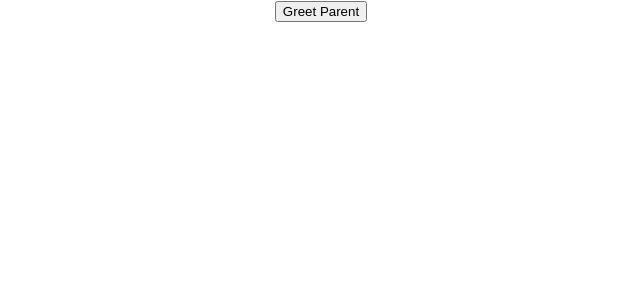
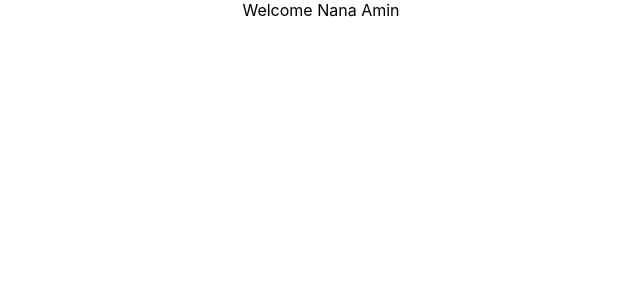
Before and after one commit to rocklessg/react23, a React (Create React App) app: page / in a window 1280 px wide. Shown: the top 300 px of the page, without its empty margins (319-959 px from the left). Built offline with nearby package versions, Linux system fonts and the light colour scheme.

Commit message:
Conditional Rendering

```diff
--- a/src/App.js
+++ b/src/App.js
@@ -9,6 +9,7 @@
 import ClassClick from './components/ClassClick';
 import EventBind from './components/EventBind';
 import ParentComponent from './components/ParentComponent';
+import UserGreeting from './components/UserGreeting';
 
 // function App() {
 //   return (
@@ -38,7 +39,8 @@
   render() {
     return(
       <div className="App">
-        < ParentComponent />
+        < UserGreeting />
+        {/* < ParentComponent /> */}
         {/* < EventBind /> */}
         {/* < FunctionClick />
         < ClassClick /> */}
--- a/src/components/ChildComponent.js
+++ b/src/components/ChildComponent.js
@@ -3,7 +3,7 @@
 function ChildComponent(props) {
   return (
     <div>
-      <button onClick={props.greetHandler}>Greet Parent</button>
+      <button onClick={() => props.greetHandler('child')}>Greet Parent</button>
     </div>
   )
 }
--- a/src/components/ParentComponent.js
+++ b/src/components/ParentComponent.js
@@ -12,13 +12,12 @@
       this.greetParent = this.greetParent.bind(this)
     }
 
-    greetParent() {
-        alert(`Hello ${this.state.parentName}`)
+    greetParent(childName) {
+        alert(`Hello ${this.state.parentName} from ${childName}`)
     }
 
   render() {
     return (
-
       <div>
         < ChildComponent greetHandler={this.greetParent}/>
       </div>
--- /dev/null
+++ b/src/components/UserGreeting.js
@@ -0,0 +1,56 @@
+import React, { Component } from 'react'
+
+// Conditional Rendering
+class UserGreeting extends Component {
+    constructor(props) {
+      super(props)
+
+      this.state = {
+         isLoggedIn: true
+      }
+    }
+  render() {
+
+    return this.state.isLoggedIn && <div>Welcome Nana Amin</div> // Short circuit approach
+
+   // return this.state.isLoggedIn ? <div>Welcome Nana Amin</div> : <div>Welcome Guest</div> // ternary operator
+
+    // let message // Element Variable approach
+    // if (this.state.isLoggedIn) {
+    //     message = 'Welcome Nana Amin'
+    // } else {
+    //     message = 'Welcome Guest'
+    // }
+    // return <div>{message}</div>
+
+
+
+    // if (this.state.isLoggedIn) //{ if/else method
+    //     return (
+    //         <div>
+    //              Welcome Nana Amin
+    //        </div>
+    //     )
+    // } else {
+    //     return (
+    //         <div>
+    //             Welcome Guest
+    //         </div>
+    //     )
+    // }
+
+
+    // return (
+    //   <div>
+    //     <div>
+    //         Welcome Nana Amin
+    //     </div>
+    //     <div>
+    //         Welcome Guest
+    //     </div>
+    //   </div>
+    // )
+  }
+}
+
+export default UserGreeting
```
